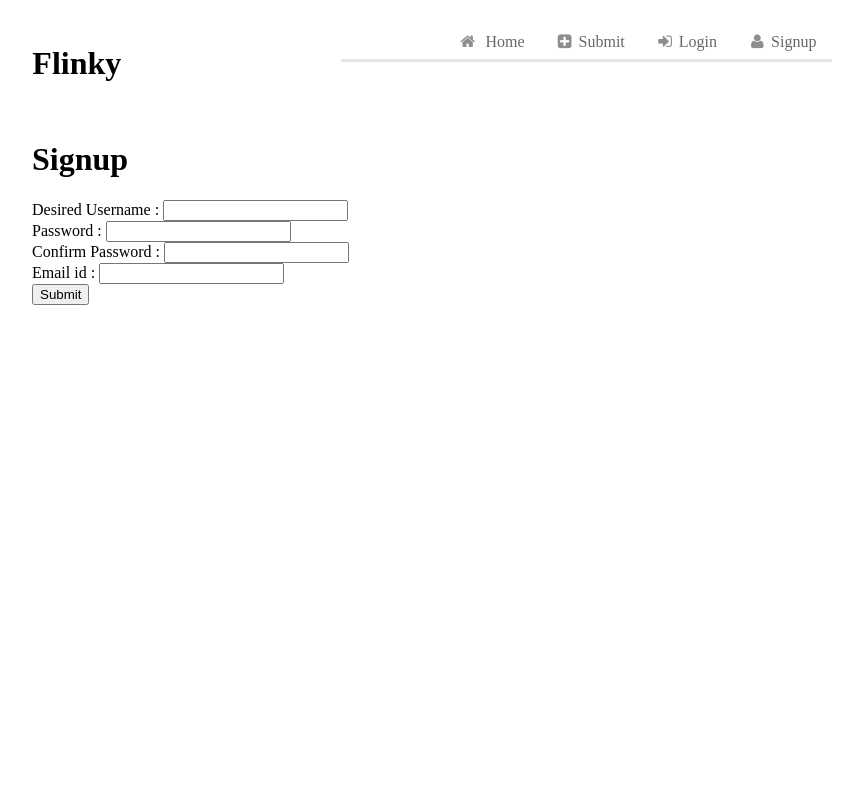
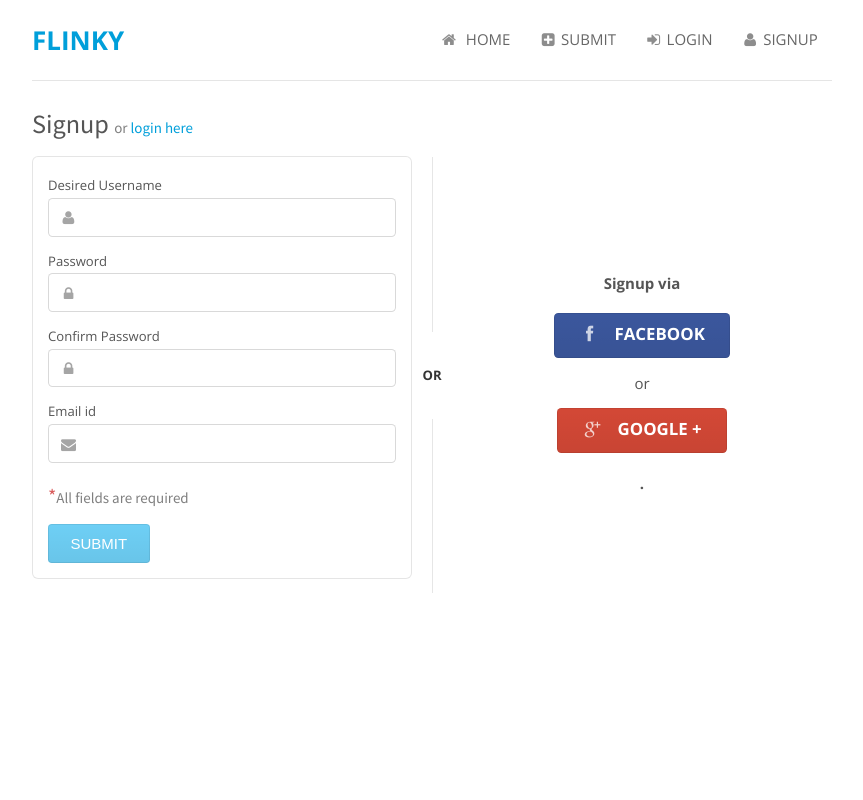
Before and after one commit to vividvilla/Flinky, a Flask app: page /signup/ in a window 1280 px wide. Shown: the whole page, without its empty margins (208-1071 px from the left). Run offline with Flask 2, Linux system fonts and the light colour scheme; some libraries are stand-ins or nearby versions.

Commit message:
Semantic integration completed for auth

```diff
--- a/flinky/__init__.py
+++ b/flinky/__init__.py
@@ -1,4 +1,4 @@
-from flask import Flask, session, redirect, url_for, request
+from flask import Flask, session, redirect, url_for, request, flash
 from functools import wraps
 
 app = Flask(__name__)
@@ -12,6 +12,7 @@
     @wraps(f)
     def decorated_function(*args, **kwargs):
         if not session.get('logged_in'):
+            flash("You need to either login or signup to access this page", category = "error")
             return redirect(url_for('login'))
         return f(*args, **kwargs)
     return decorated_function
--- a/flinky/static/semantic/css/custom.css
+++ b/flinky/static/semantic/css/custom.css
@@ -1,3 +1,68 @@
+/*******************************
+            Global
+*******************************/
+
+html,
+body {
+  font-size: 15px;
+  height: 100%;
+}
+
+body {
+  font-family: "Open Sans", "Helvetica Neue", "Helvetica", "Arial", sans-serif;
+  background: #FFFFFF;
+  margin: 0px;
+  padding: 0px;
+  color: #555555;
+  text-rendering: optimizeLegibility;
+  min-width: 320px;
+}
+
+/*******************************
+          UI Overrides
+*******************************/
+
+.ui.header {
+  font-family: 'Source Sans Pro', "Helvetica Neue", "Helvetica", "Arial", sans-serif;
+}
+
+.ui.header,
+h1,
+h2 {
+  font-weight: normal !important;
+}
+
+h1.ui.header {
+  font-size: 3em;
+}
+
+h4.ui.header,
+h5.ui.header,
+.ui.icon.header {
+  font-weight: bold !important;
+}
+
+.ui.button {
+  font-weight: normal;
+  text-decoration: none;
+}
+
+a {
+  color: #009FDA;
+  text-decoration: none;
+  -webkit-transition: color 0.3s ease;
+  -moz-transition: color 0.3s ease;
+  transition: color 0.3s ease;
+}
+
+a:hover {
+  color: #00BAFF;
+}
+
+p a {
+  font-weight: bold;
+}
+
 .wrap {
 	max-width: 800px;
 	margin: 0 auto;
@@ -12,3 +77,43 @@
 nav ul li {
 	display: inline-block;
 }
+
+header {
+	border-bottom: 1px solid #e5e5e5;
+	height: 80px;
+}
+
+header a {
+	text-transform: uppercase;
+}
+
+.header-title h1 {
+	font-size: 26px;
+	font-weight: 700 !important;
+	padding: 5px 0;
+}
+
+.ui.secondary.pointing.menu.topmenu {
+	border: 0;
+	padding: 23px 0;
+}
+
+.ui.grid.header-form,
+.ui.grid.header-form > .column,
+.ui.grid.header-form h4,
+.ui.grid.header-form h2,
+header .ui.grid > .column,
+header .ui.grid {
+	margin: 0;
+	padding: 0;
+}
+
+.flash {text-align: center;}
+
+.remember {
+	padding: 10px 0;
+}
+
+.social-register {
+	font-weight: 700 !important;
+}
--- a/flinky/templates/base.html
+++ b/flinky/templates/base.html
@@ -13,7 +13,9 @@
 
   <link rel="stylesheet" type="text/css" href="{{ url_for('static', filename='semantic/css/semantic.css') }}">
   <link rel="stylesheet" type="text/css" href="{{ url_for('static', filename='semantic/css/custom.css') }}">
+  <link href='http://fonts.googleapis.com/css?family=Source+Sans+Pro:400,700|Open+Sans:300italic,400,300,700' rel='stylesheet' type='text/css'>
 
+  <script src="http://cdnjs.cloudflare.com/ajax/libs/jquery/2.0.3/jquery.js"></script>
   <script src="{{ url_for('static', filename='semantic/javascript/semantic.js') }}"></script>
   <script src="{{ url_for('static', filename='semantic/javascript/custom.js') }}"></script>
   {% block head %}{% endblock %}
@@ -23,10 +25,10 @@
 	<header>
 		<div class="ui grid">
 			<div class="left floated four wide column">
-				<div class="header-title"><h1>Flinky</h1></div>
+				<div class="header-title"><h1><a href="/">Flinky</a></h1></div>
 			</div>
 			<div class="right floated ten wide column">
-				<div class="ui secondary pointing menu">
+				<div class="ui secondary pointing menu topmenu">
 					 <div class="right menu">
 						<a class="item" href="/"><i class="home icon"></i> Home</a>
 						<a class="item" href="#"><i class="add sign box icon"></i>Submit</a>
@@ -42,6 +44,17 @@
 			</div>
 		</div>
 	</header>
+	{% with messages = get_flashed_messages(with_categories=true) %}
+	  {% if messages %}
+	    <div flashclass="row flashes">
+	        {% for category, message in messages %}
+	        <div class="ui message {{category}} ">
+	            {{ message }}
+	        </div>
+	    {% endfor %}
+	    </div>
+	  {% endif %}
+	{% endwith %}
 	{% block content %}
 	{% endblock %}
 	</div>
--- a/flinky/templates/profile.html
+++ b/flinky/templates/profile.html
@@ -5,5 +5,6 @@
 <span>Username : {{ user.username }}</span><br>
 <span>Email : {{ user.email }}</span><br>
 <span>Joined : {{ joined }} ago</span><br>
+<span>Joined : {{ user.joined }} ago</span><br>
 <span><a href="/profile/edit/{{ user.username }}">Edit profile</a></span>
 {% endblock %}
--- a/flinky/templates/signup.html
+++ b/flinky/templates/signup.html
@@ -1,13 +1,71 @@
 {% extends 'base.html' %}
 {% block title %} Signup {% endblock %}
 {% block content %}
-<h1>Signup</h1>
+<h2 class="ui header">Signup <span class="sub header">or <a href="/login">login here</a></span></h2>
+<div class="ui two column middle aligned relaxed grid basic segment login">
+<div class="column">
+<div class="ui form segment signup">
 <form method="POST" action="{{ url_for('signup') }}">
     {{ form.csrf_token }}
-    {{ form.username.label }} : {{ form.username(size=20) }} <span class="error">{{ form.username.errors[0] }}</span><br>
-    {{ form.password.label }} : {{ form.password }}  <span class="error">{{ form.password.errors[0] }}</span><br>
-    {{ form.confirm.label }} : {{ form.confirm }}  <span class="error">{{ form.confirm.errors[0] }}</span><br>
-    {{ form.email.label }} : {{ form.email }}  <span class="error">{{ form.email.errors[0] }}</span><br>
-    <input type="submit" value="Submit">
+        <div class="field">
+	    	<label></label>{{ form.username.label }}</label>
+	    	<div class="ui left labeled icon input">
+	    		{{ form.username(size=20) }}
+	    		<i class="user icon"></i>
+	    	</div>
+    	</div>
+	    <div class="field">
+	    	<label>{{ form.password.label }}</label>
+	    	<div class="ui left labeled icon input">
+	    		{{ form.password }}
+	    		<i class="lock icon"></i>
+	    	</div>
+	    </div>
+	    <div class="field">
+	    	<label>{{ form.confirm.label }}</label>
+	    	<div class="ui left labeled icon input">
+	    		{{ form.confirm }}
+	    		<i class="lock icon"></i>
+	    	</div>
+	    </div>
+	    <div class="field">
+	    	<label>{{ form.email.label }}</label>
+	    	<div class="ui left labeled icon input">
+	    		{{ form.email }}
+	    		<i class="mail icon"></i>
+	    	</div>
+	    </div>
+	<p class="ui red header">*<span class="sub header">All fields are required</span></p>
+    <input type="submit" value="Submit" class="ui blue submit button">
+    {% if form.errors %}
+    <div class="ui red message">
+    <ul class="list">
+        {% for field_name, field_errors in form.errors|dictsort if field_errors %}
+            {% for error in field_errors %}
+                <li>{{ form[field_name].label }}: {{ error }}</li>
+            {% endfor %}
+        {% endfor %}
+    </ul>
+    </div>
+    {% endif %}
 </form>
+</div>
+</div>
+<div class="ui vertical divider">
+    Or
+  </div>
+  <div class="center aligned column">
+  	<h4>Signup via</h4>
+    <a class="ui large facebook button social-register" href="#">
+      <i class="facebook icon"></i>
+      Facebook
+    </a>
+    <p>or</p>
+    <a class="ui large google plus button social-register" href="#">
+      <i class="google plus icon"></i>
+      Google +
+    </a>
+    <h4>.</h4>
+  </div>
+</div>
 {% endblock %}
--- a/flinky/views/auth.py
+++ b/flinky/views/auth.py
@@ -1,5 +1,5 @@
 from flinky import app, user_loggedin, requires_login
-from flask import render_template, session, url_for, redirect, request
+from flask import render_template, session, url_for, redirect, request, flash
 from ..forms import LoginForm, SignupForm
 from ..models import db, User
 from ..utils import valid_password
@@ -16,6 +16,7 @@
 			if valid_password(password, user.password):
 				session['logged_in'] = user.username
 				session.permanent = form.remember.data
+				flash('You are loggedin', category = "success")
 				return redirect('/')
 	return render_template('login.html', form = form)
 
@@ -31,7 +32,8 @@
 		db.session.add(new_user)
 		db.session.commit()
 		session['logged_in'] = new_user.username
-		return "Hello {}".format(new_user.username)
+		flash('You are successfully registered', category = "success")
+		return redirect('/profile')
 	return render_template('signup.html', form = form)
 
 @app.route('/logout/')
@@ -39,4 +41,5 @@
 def logout():
     if session.get('logged_in'):
         session.pop('logged_in', None)
+    flash('You are logged out', category = "success")
     return redirect('/')
--- a/flinky/views/profile.py
+++ b/flinky/views/profile.py
@@ -1,5 +1,5 @@
 from flinky import app, user_loggedin, requires_login
-from flask import render_template, session, url_for, redirect, request
+from flask import render_template, session, url_for, redirect, request, flash
 from ..forms import ProfileForm
 from ..models import db, User
 from datetime import datetime
@@ -46,5 +46,6 @@
 			user.email = email
 
 		db.session.commit()
+		flash("Successfully modifed the profile", category = 'success')
 		return redirect(url_for('profile', username = username))
 	return render_template('profile-edit.html', user = user, form = form)
```
Also changed, not shown: flinky/templates/login.html (+50 -6 lines), flinky/templates/profile-edit.html (+43 -4 lines), flinky.db.
